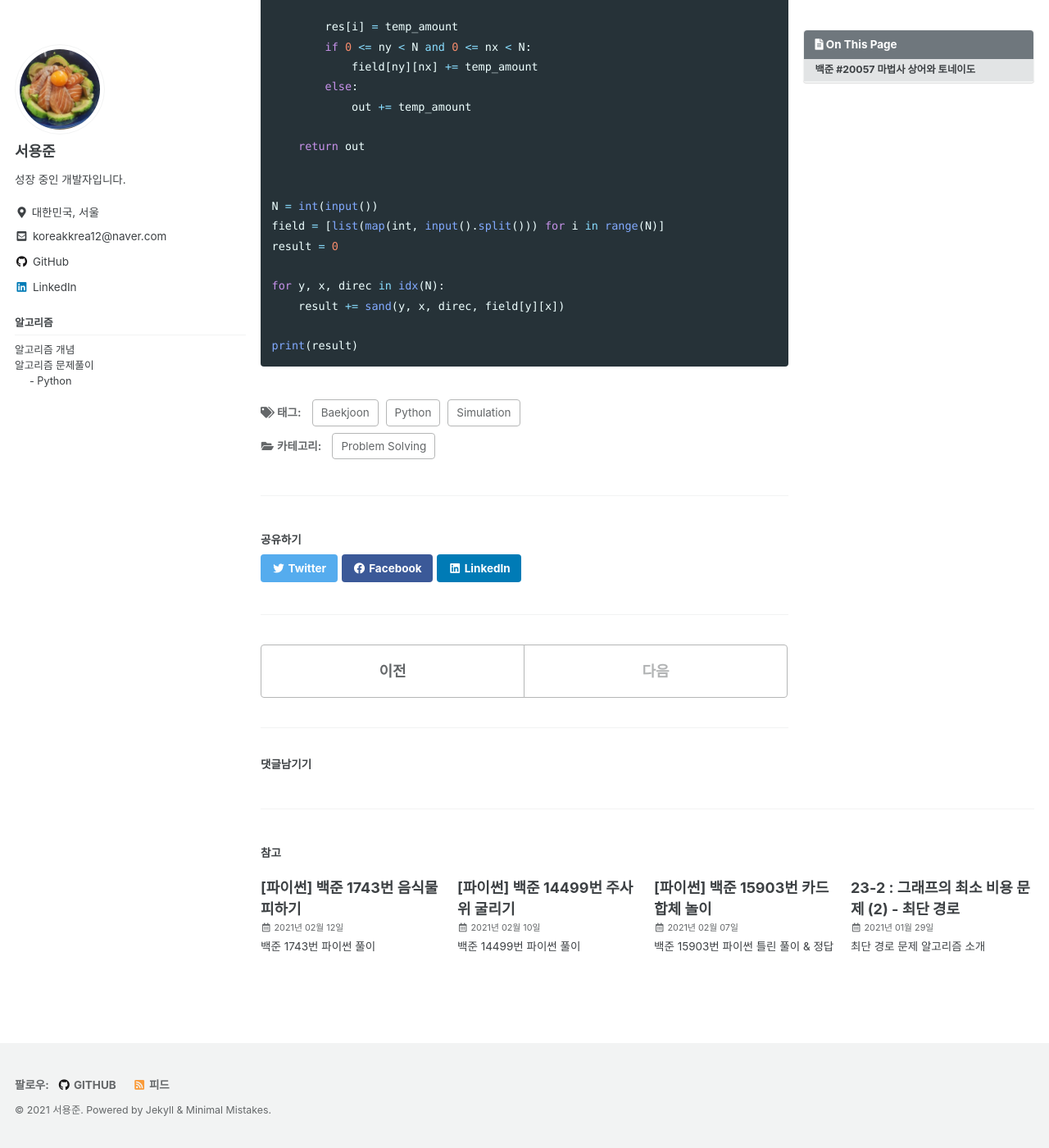
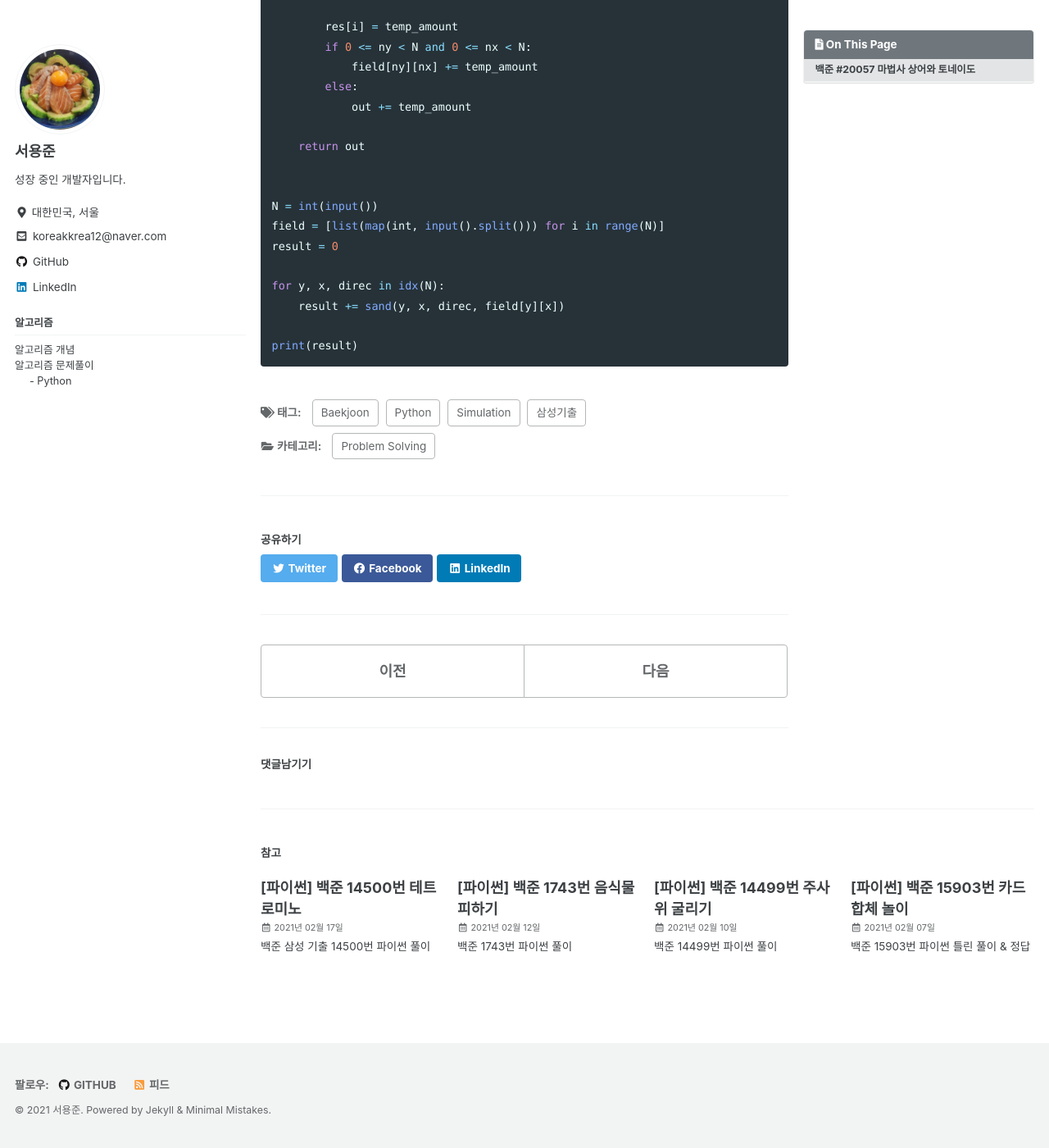
Before and after one commit to YongjoonSeo/YongjoonSeo.github.io, a Jekyll site: the page built from _posts/2021-02-14-PS-baekjoon004.md, in a window 1280 px wide and 1400 px high, scrolled down 2500 px. Shown: the whole window at 82% size. Built offline with Jekyll 4.4.1, drawn with Linux system fonts in a browser that asks for light colours; cached includes are drawn as plain includes; comment, search, counter and statistics services are not loaded; a style sheet for code colours, icons or effects is not loaded; part of the change alters nothing that is shown.

Commit message:
Docs: 게시글 하나 추가 (백준 14500번) 및 수정
- 백준 14500번 테트로미노 게시글 하나 추가
- 백준 20057번 게시글 태그 추가 (삼성기출)

````diff
--- a/_posts/2021-02-14-PS-baekjoon004.md
+++ b/_posts/2021-02-14-PS-baekjoon004.md
@@ -1,13 +1,14 @@
 ---
 layout: single
 title: "[파이썬] 백준 20057번 마법사 상어와 토네이도"
-excerpt: "백준 20057번 파이썬 풀이"
+excerpt: "백준 삼성 기출 20057번 파이썬 풀이"
 categories:
 - Problem Solving
 tags:
 - Python
 - Baekjoon
 - Simulation
+- 삼성기출
 ---
 ## 백준 #20057 마법사 상어와 토네이도
 
--- /dev/null
+++ b/_posts/2021-02-17-PS-baekjoon005.md
@@ -0,0 +1,140 @@
+---
+layout: single
+title: "[파이썬] 백준 14500번 테트로미노"
+excerpt: "백준 삼성 기출 14500번 파이썬 풀이"
+categories:
+- Problem Solving
+tags:
+- Python
+- Baekjoon
+- 삼성기출
+- Backtracking
+---
+## 백준 #14500 테트로미노
+
+- [백준 14500번 테트로미노 문제풀기](https://www.acmicpc.net/problem/14500)
+
+<br>
+
+- 테트로미노 - 상하좌우로 붙어있음
+- 정사각형 4개가 붙어있음
+- 출력: 테트로미노가 놓인 칸에 쓰인 수들의 합의 최댓값
+
+<br>
+
+### 1. python3 시간 초과, pypy 통과
+
+```python
+# depth 4로 백트래킹, 모든 방향 순회 끝난 지점은 visited 해보기.
+# 가장 큰 수 갱신해서 출력
+# -> 안 된다. (가운데만 뾰족한 모양이 안 만들어진다.)
+# 뾰족한 모양은 따로 체크
+# 현재 한 번 방문했던 지점을 visited 처리하면 찾지 못하는 경우가 생긴다.
+
+from itertools import combinations
+
+def BT(y, x, depth, val):
+    global N, M, dy, dx, field, result
+    if depth == 4:
+        result = max(result, val)
+        return
+    visited[y][x] = 1
+    for i in range(4):
+        ny = y + dy[i]
+        nx = x + dx[i]
+
+        if 0 <= ny < N and 0 <= nx < M and not visited[ny][nx]:
+            BT(ny, nx, depth+1, val + field[ny][nx])
+            visited[ny][nx] = 0
+    visited[y][x] = 0
+
+def mid_block(y, x):
+    global result
+    candis = [(y-1, x), (y+1, x), (y, x-1), (y, x+1)]
+    temp_result = -1
+    for candi in combinations(candis, 3):
+        ((y1, x1), (y2, x2), (y3, x3)) = candi
+        if 0 <= y1 < N and 0 <= y2 < N and 0 <= y3 < N
+        and 0 <= x1 < M and 0 <= x2 < M and 0 <= x3 < M:
+            temp_val = field[y][x] + field[y1][x1] + field[y2][x2] + field[y3][x3]
+            temp_result = max(temp_result, temp_val)
+    result = max(temp_result, result)
+
+N, M = map(int, input().split())
+field = [list(map(int, input().split())) for i in range(N)]
+dy = [0, 1, 0, -1]
+dx = [1, 0, -1, 0]
+visited = [[0 for i in range(M)] for j in range(N)]
+result = -1
+
+for i in range(N):
+    for j in range(M):
+        BT(i, j, 1, field[i][j])
+        mid_block(i, j)
+
+print(result)
+```
+
+<br>
+
+<br>
+
+### 2. python3 통과
+
+```python
+# 백트래킹을 3개까지 적용하고 한 개의 블럭을 덧대보자.
+
+from itertools import combinations
+
+def BT(y, x, depth, val, ry, rx):
+    global N, M, dy, dx, field, result
+    if depth == 3:
+        for i in range(4):
+            ny = ry + dy[i]
+            nx = rx + dx[i]
+            if 0 <= ny < N and 0 <= nx < M and not visited[ny][nx]:
+                result = max(result, val + field[ny][nx])
+        return
+    visited[y][x] = 1
+    for i in range(4):
+        ny = y + dy[i]
+        nx = x + dx[i]
+
+        if 0 <= ny < N and 0 <= nx < M and not visited[ny][nx]:
+            BT(ny, nx, depth+1, val + field[ny][nx], ry, rx)
+    visited[y][x] = 0
+
+def mid_block(y, x):
+    global result
+    candis = [(y-1, x), (y+1, x), (y, x-1), (y, x+1)]
+    temp_result = -1
+    for candi in combinations(candis, 3):
+        ((y1, x1), (y2, x2), (y3, x3)) = candi
+        if 0 <= y1 < N and 0 <= y2 < N and 0 <= y3 < N
+        and 0 <= x1 < M and 0 <= x2 < M and 0 <= x3 < M:
+            temp_val = field[y][x] + field[y1][x1] + field[y2][x2] + field[y3][x3]
+            temp_result = max(temp_result, temp_val)
+    result = max(temp_result, result)
+
+N, M = map(int, input().split())
+field = [list(map(int, input().split())) for i in range(N)]
+dy = [0, 1, 0, -1]
+dx = [1, 0, -1, 0]
+visited = [[0 for i in range(M)] for j in range(N)]
+result = -1
+
+for i in range(N):
+    for j in range(M):
+        BT(i, j, 1, field[i][j], i, j)
+        mid_block(i, j)
+
+print(result)
+```
+
+<br>
+
+- 같은 로직인데 재귀의 깊이를 하나 줄인 것으로 통과되었다.
+  - 함수를 한 번 더 호출하는 것이 시간을 늦추는 경우가 종종 있었다.
+    - ex) 지도 밖으로 벗어나지 않게 범위 체크할 때,
+      함수로 만들어서 호출했을 때는 시간 초과 되었지만
+      똑같은 로직으로 조건문으로 처리를 했을 때 통과되는 경우가 있다.
````
